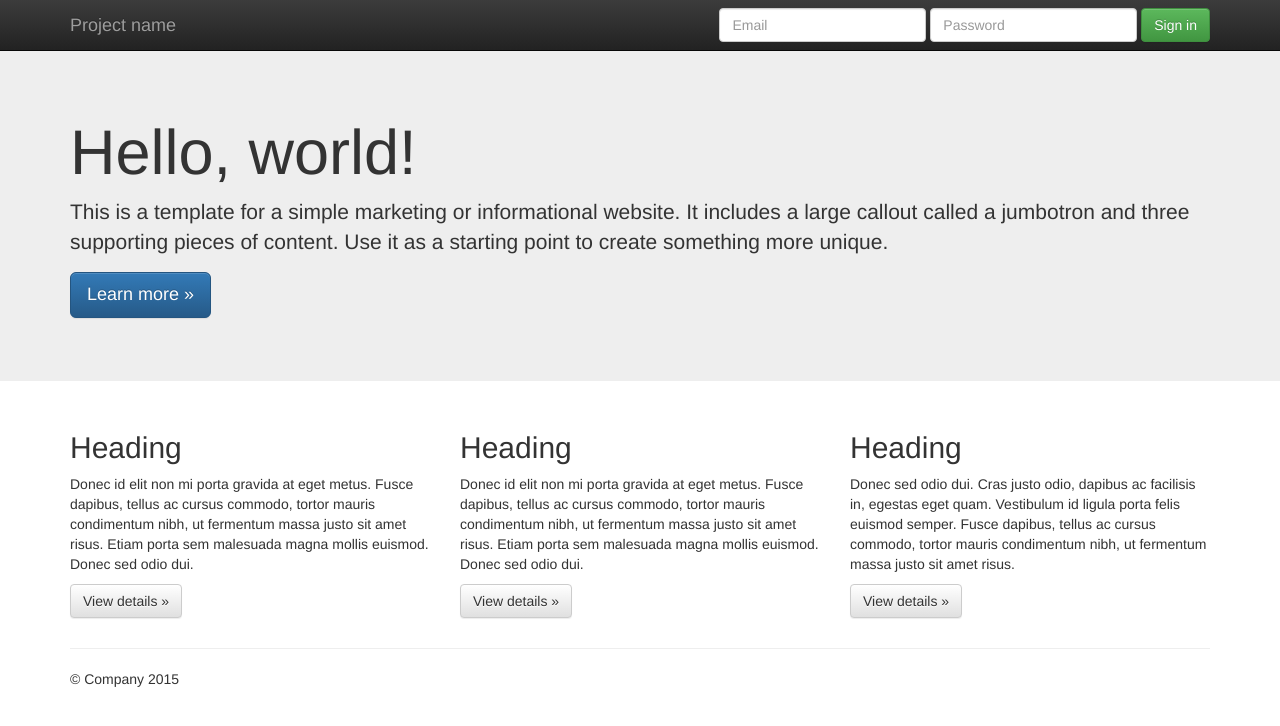
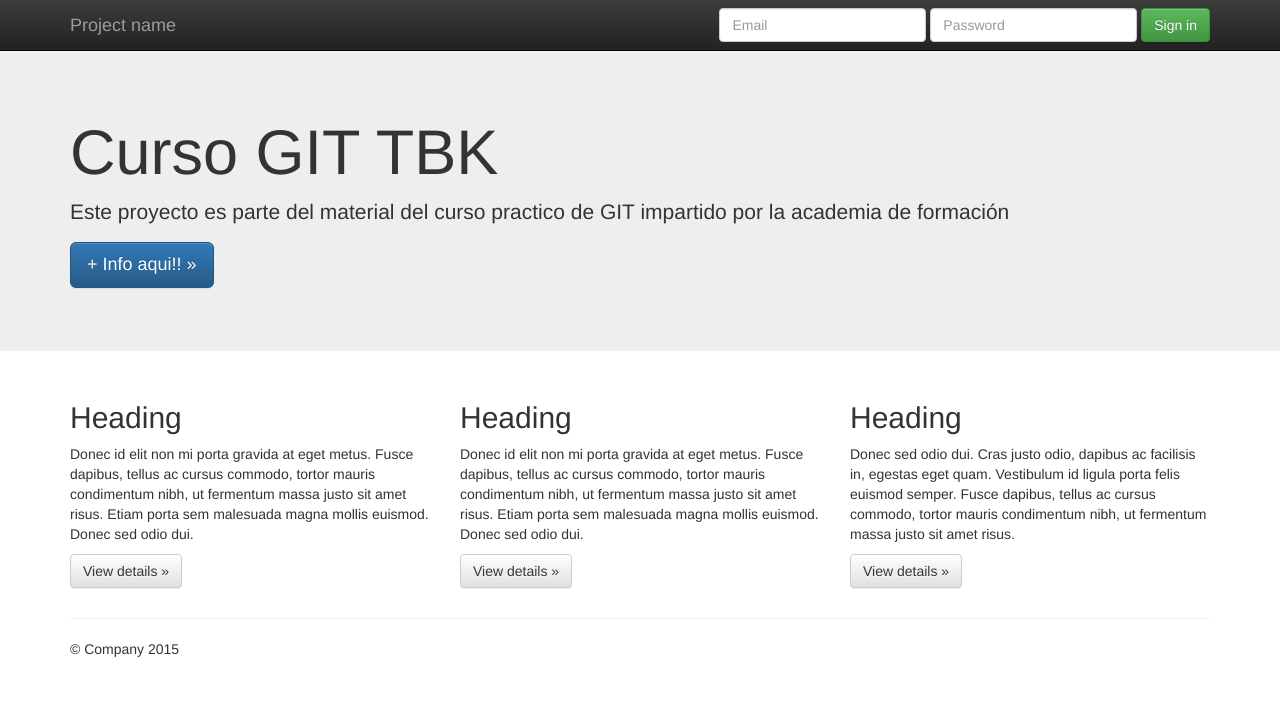
Before and after one commit to SebaHubber/TBK_CursoGIT, a plain HTML site: page index.html in a window 1280 px wide. Drawn offline with nearby package versions, Linux system fonts and the light colour scheme.

Commit message:
Se actualiza template del sitio. Se agrega feature de Bienvenida al site

```diff
--- a/index.html
+++ b/index.html
@@ -55,9 +55,9 @@
     <!-- Main jumbotron for a primary marketing message or call to action -->
     <div class="jumbotron">
       <div class="container">
-        <h1>Hello, world!</h1>
-        <p>This is a template for a simple marketing or informational website. It includes a large callout called a jumbotron and three supporting pieces of content. Use it as a starting point to create something more unique.</p>
-        <p><a class="btn btn-primary btn-lg" href="#" role="button">Learn more &raquo;</a></p>
+        <h1>Curso GIT TBK</h1>
+        <p>Este proyecto es parte del material del curso practico de GIT impartido por la academia de formación</p>
+        <p><a class="btn btn-primary btn-lg" href="#" role="button">+ Info aqui!! &raquo;</a></p>
       </div>
     </div>
 
```
